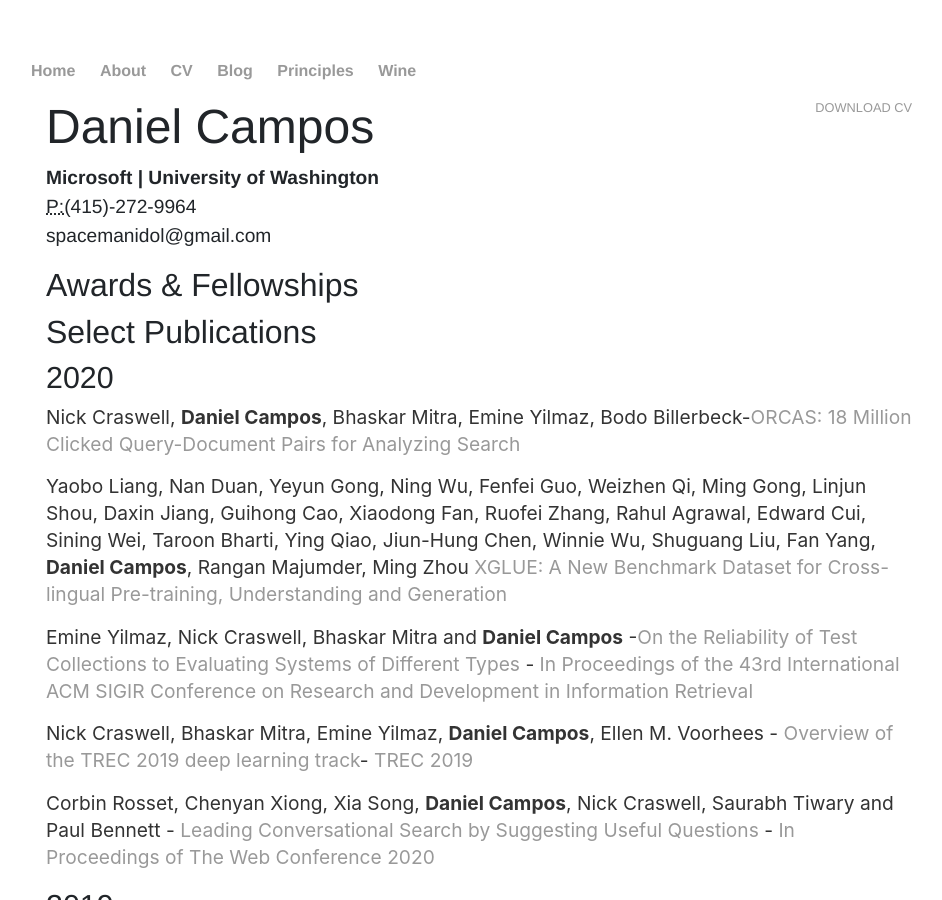
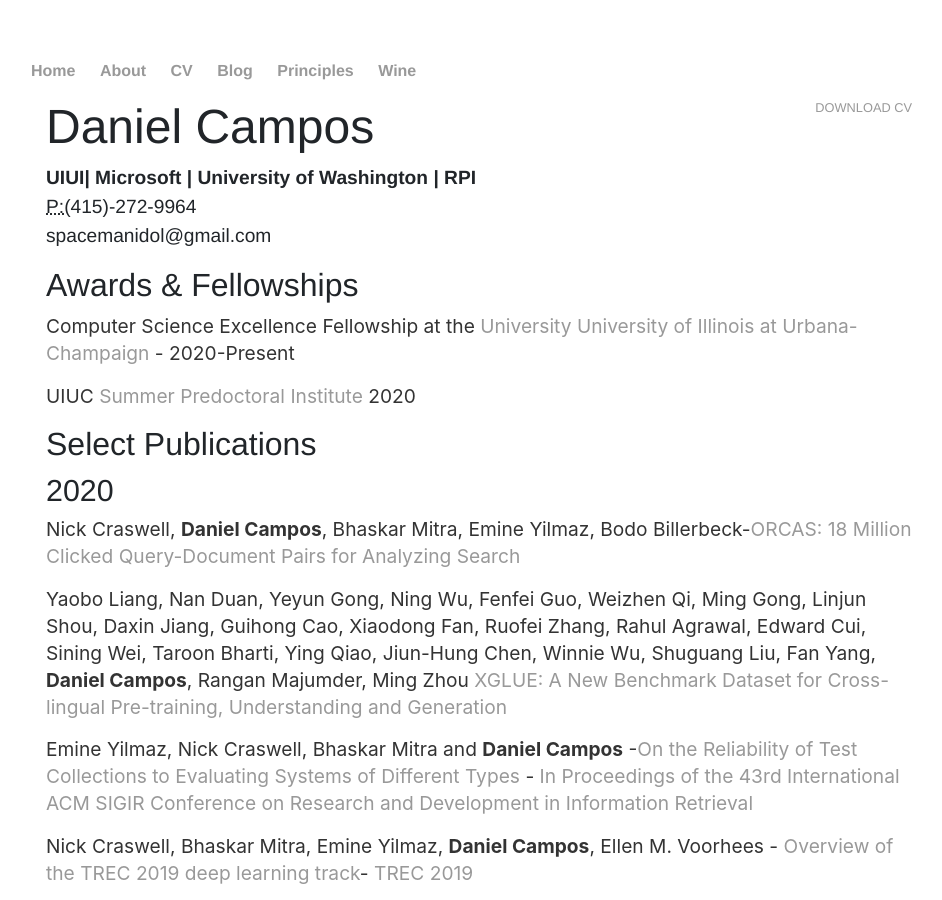
Before and after one commit to spacemanidol/spacemanidol.github.io, a Jekyll site: the page built from cv/index.html, in a window 1280 px wide and 900 px high. Shown: the whole window, without its empty margins (161-1103 px from the left). Built offline with Jekyll 4.4.1, drawn with Linux system fonts in a browser that asks for light colours; comment, search, counter and statistics services are not loaded.

Commit message:
Update index.html

```diff
--- a/cv/index.html
+++ b/cv/index.html
@@ -6,13 +6,13 @@
 	<a href="resume.pdf" class="download" title="Download CV as PDF">Download CV</a>
 	<h1>Daniel Campos</h1>
 	<address>
-	<strong>Microsoft | University of Washington</strong><br>
+	<strong>UIUI| Microsoft | University of Washington | RPI</strong><br>
 	<abbr title="phone">P:</abbr>(415)-272-9964<br>
 	<span class="obfuscate">spacemanidol@gmail.com</span>
 	</address>
 	<h2>Awards & Fellowships</h2>
-	<!--<p>Computer Science Excellence Fellowship at the <a href='https://cs.illinois.edu/'>University University of Illinois at Urbana-Champaign</a> - 2020-Present</p>-->
-	<!--<p>UIUC <a href='https://grad.illinois.edu/diversity/spi'>Summer Predoctoral Institute</a> 2020-->
+	<p>Computer Science Excellence Fellowship at the <a href='https://cs.illinois.edu/'>University University of Illinois at Urbana-Champaign</a> - 2020-Present</p>
+	<p>UIUC <a href='https://grad.illinois.edu/diversity/spi'>Summer Predoctoral Institute</a> 2020</p>
 	<h2>Select Publications</h2>
 	<h4>2020</h4>
 	<p>Nick Craswell, <strong>Daniel Campos</strong>, Bhaskar Mitra, Emine Yilmaz, Bodo Billerbeck-<a href='https://arxiv.org/abs/2006.05324'>ORCAS: 18 Million Clicked Query-Document Pairs for Analyzing Search</a></p>
```
